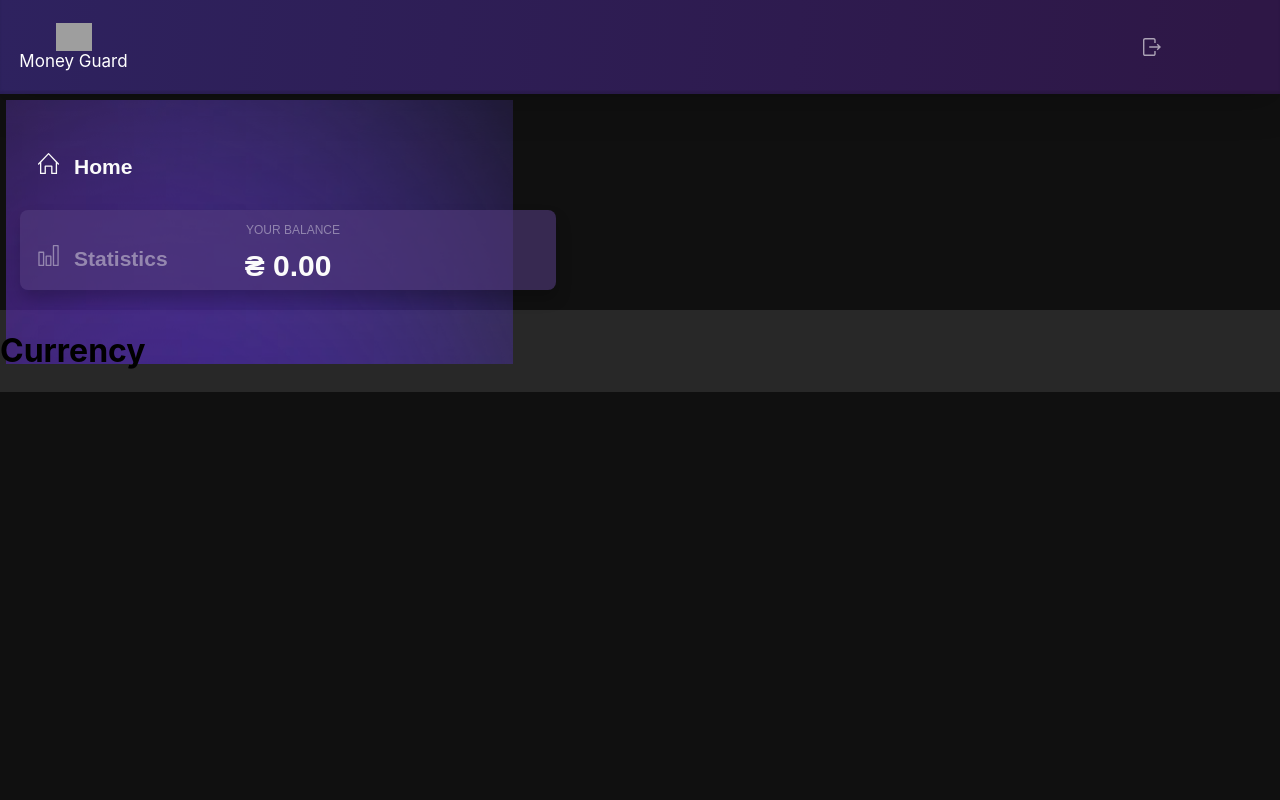
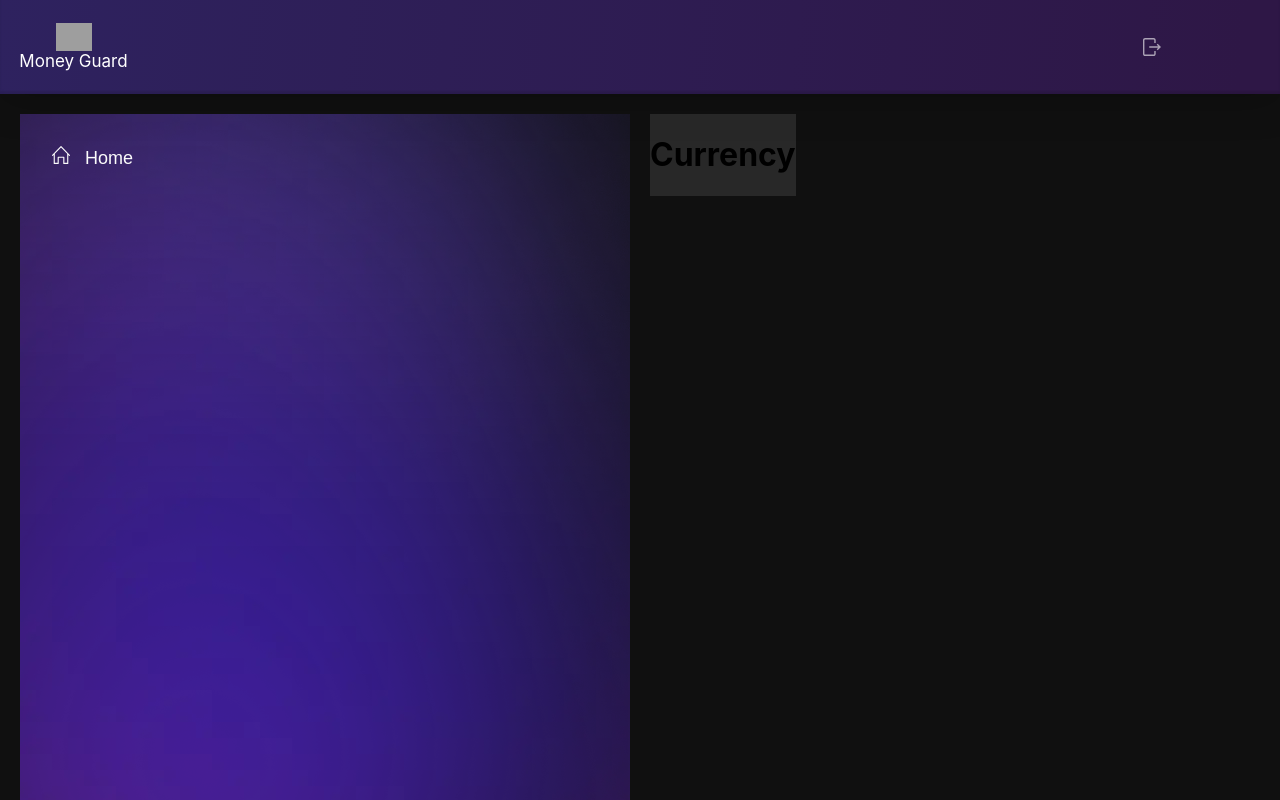
Before and after one commit to OxS90/MoneyGuard, a React (Create React App) app: page /MoneyGuard/home in a window 1280 px wide. Shown: the top 800 px of the page. Built offline with nearby package versions, Linux system fonts and the light colour scheme; grey boxes are pictures that could not be loaded.

Commit message:
responsive dashbord

```diff
--- a/src/components/Balance/Balance.js
+++ b/src/components/Balance/Balance.js
@@ -1,8 +1,9 @@
 import React from 'react';
 import { useSelector } from 'react-redux'; // Importăm useSelector pentru a accesa starea Redux
 import css from './Balance.module.css';
+// Balance.js
 
-export const Balance = () => {
+const Balance = () => {
   const totalBalance = useSelector(state => state.balance.totalBalance); // Extragem totalul soldului din starea Redux
 
   return (
@@ -15,3 +16,5 @@ export const Balance = () => {
     </div>
   );
 };
+
+export default Balance;
--- a/src/components/Balance/Balance.module.css
+++ b/src/components/Balance/Balance.module.css
@@ -1,3 +1,4 @@
+/* Balance.module.css */
 .balanceTitle {
   margin-top: 5px;
   margin-left: 10px;
--- a/src/components/Navigation/Navigation.js
+++ b/src/components/Navigation/Navigation.js
@@ -1,50 +1,57 @@
+// Navigation.js
+import React from 'react';
+import { useSelector } from 'react-redux';
 import { NavLink } from 'react-router-dom';
 // import { useAuth } from '../../hooks/useAuth';
 import css from './Navigation.module.css';
-// import { SlChart, SlHome } from 'react-icons/sl';
 import { selectIsLoggedIn } from '../../redux/authorisation/selectors';
 import { SlChart, SlHome } from 'react-icons/sl';
 import { RiMoneyDollarBoxLine } from 'react-icons/ri';
 
-export const Navigation = () => {
-  // const { user } = useAuth();
-  // const { isLoggedIn } = useAuth();
+const Navigation = () => {
+  const isLoggedIn = useSelector(selectIsLoggedIn);
 
   return (
     <div className={css.responsiveBox}>
-      <section>
       <nav className={css.linksBox}>
-          <NavLink to="/" exact="true" className={css.link}>
-            <h3>
+        <NavLink to="/" exact className={css.link}>
           <span className={css.iconMargin}>
             <SlHome />
           </span>
           <p className={css.nameHidden}>Home</p>
-            </h3>
         </NavLink>
 
-          {selectIsLoggedIn && (
-            <NavLink to="/statistics" exact="true" className={css.link}>
-              <h3>
+        {isLoggedIn && (
+          <NavLink to="/statistics" exact className={css.link}>
             <span className={css.iconMargin}>
               <SlChart />
             </span>
             <p className={css.nameHidden}>Statistics</p>
-              </h3>
           </NavLink>
         )}
-          {selectIsLoggedIn && (
-            <NavLink to="/" exact="true" className={css.linkCurrency}>
-              <h3>
+
+        {/* Afișează link-ul pentru "Currency" cu icon-ul "RiMoneyDollarBoxLine" */}
+        {isLoggedIn && (
+          <NavLink to="/" exact className={css.linkCurrency}>
             <span className={css.iconMargin}>
               <RiMoneyDollarBoxLine />
             </span>
             <p className={css.nameHidden}>Currency</p>
-              </h3>
+          </NavLink>
+        )}
+
+        {/* Afișează icon-ul "Currency" doar pe dispozitivele mobile */}
+        {isLoggedIn && (
+          <NavLink to="/" exact className={css.linkCurrency}>
+            <span className={css.iconMarginMobile}>
+              <RiMoneyDollarBoxLine />
+            </span>
+            <p className={css.nameHidden}>Currency</p>
           </NavLink>
         )}
       </nav>
-      </section>
     </div>
   );
 };
+
+export default Navigation;
--- a/src/components/Navigation/Navigation.module.css
+++ b/src/components/Navigation/Navigation.module.css
@@ -1,4 +1,4 @@
-/* mobile responsive */
+/* Navigation.module.css */
 .responsiveBox {
   background: url(../../assets//statisticsPage-background-d.webp);
   width: 100%;
@@ -14,11 +14,6 @@
   font-weight: 400;
   font-size: 18px;
   color: #fbfbfb;
-
-  .link.active {
-    color: #ffffff99;
-    font-weight: 700;
-  }
 }
 
 .nameHidden {
@@ -33,11 +28,6 @@
   font-weight: 400;
   font-size: 18px;
   color: #fbfbfb;
-
-  .link.active {
-    color: #ffffff99;
-    font-weight: 700;
-  }
 }
 
 .iconMargin {
@@ -51,11 +41,9 @@
   justify-content: center;
 }
 
-/* laptop responsive */
 @media only screen and (min-width: 768px) {
   .responsiveBox {
     flex-direction: row;
-    display: flex;
     width: 100%;
     height: 30vh;
     padding: 20px;
@@ -84,11 +72,6 @@
     font-weight: 400;
     font-size: 18px;
     color: #fbfbfb;
-
-    .link.active {
-      color: #ffffff99;
-      font-weight: 700;
-    }
   }
 
   .linkCurrency {
@@ -110,12 +93,11 @@
   }
 }
 
-/* desktop responsive */
 @media only screen and (min-width: 1280px) {
   .responsiveBox {
     background: url(../../assets//statisticsPage-background-d.webp);
     height: 100vh;
-    width: 40%;
+    width: 100%;
     display: flex;
     flex-direction: column;
   }
@@ -128,11 +110,6 @@
     font-weight: 400;
     font-size: 18px;
     color: #fbfbfb;
-
-    .link.active {
-      color: #ffffff99;
-      font-weight: 700;
-    }
   }
 
   .linkCurrency {
--- a/src/pages/DashboardPage/Dashboard.js
+++ b/src/pages/DashboardPage/Dashboard.js
@@ -1,53 +1,25 @@
 import Header from 'components/Header/Header';
-import { Navigation } from 'components/Navigation/Navigation';
+import Navigation from 'components/Navigation/Navigation';
 import css from './Dashboard.module.css';
-import { Balance } from 'components/Balance/Balance';
-import { useMediaQuery } from 'react-responsive';
+import Balance from 'components/Balance/Balance';
 
 const Dashboard = () => {
-  const Desktop = ({ children }) => {
-    const isDesktop = useMediaQuery({ minWidth: 992 });
-    return isDesktop ? children : null;
-  };
-  const Tablet = ({ children }) => {
-    const isTablet = useMediaQuery({ minWidth: 768, maxWidth: 991 });
-    return isTablet ? children : null;
-  };
-  const Mobile = ({ children }) => {
-    const isMobile = useMediaQuery({ maxWidth: 767 });
-    return isMobile ? children : null;
-  };
-
   return (
     <>
-      {/* 3 parti mari si late */}
-      {/* Header Main cu tranzactii Side cu Balance */}
-      <div>
-        <Desktop>
-          <Header />
-        </Desktop>
-        <Tablet>
-          <Header />
-        </Tablet>
-        <Mobile>
-          <Header />
-        </Mobile>
-      </div>
-
+      <Header />
       <div className={css.dashBox}>
-        <div className={css.list}>
+        <div className={css.sideSegment}>
           <Navigation />
-        </div>
-
-        <div className={css.balanceBox}>
           <Balance />
         </div>
-      </div>
-
-      <div className={css.currencyBox}>
-        <h1>Currency</h1>
+        <div className={css.contentSegment}>
+          <div className={css.currencyBox}>
+            <h1>Currency</h1>
+          </div>
+        </div>
       </div>
     </>
   );
 };
+
 export default Dashboard;
--- a/src/pages/DashboardPage/Dashboard.module.css
+++ b/src/pages/DashboardPage/Dashboard.module.css
@@ -1,20 +1,27 @@
-.list {
-  list-style-type: none;
+.dashBox {
+  background-color: url(../../assets//statisticsPage-background-d.webp);
   display: flex;
-  flex-direction: row;
-  height: 12vh;
-  padding: 6px;
+  flex-direction: column;
+  align-items: center;
+  padding: 20px; /* Adăugați padding pentru a spația conținutul de margini */
 }
 
-.dashBox {
-  background-color: url(../../assets//statisticsPage-background-d.webp);
+.sideSegment {
+  display: flex;
+  flex-direction: column;
+  justify-content: flex-start;
+  align-items: flex-start;
+  width: 100%;
+  max-width: 400px; /* Limitați lățimea segmentului lateral */
 }
 
-.balanceBox {
-  flex-direction: row;
+.contentSegment {
   display: flex;
+  flex-direction: column;
+  justify-content: flex-start;
+  align-items: flex-start;
   width: 100%;
-  padding: 20px;
+  max-width: 400px; /* Limitați lățimea conținutului principal */
 }
 
 .currencyBox {
@@ -23,22 +30,20 @@
 }
 
 @media only screen and (min-width: 768px) {
-  .list {
-    display: flex;
-    flex-direction: column;
+  .dashBox {
+    flex-direction: row;
+    justify-content: center;
+    align-items: flex-start;
   }
 
-  .balanceBox {
-    flex-direction: row;
-    display: flex;
-    width: 45%;
-    padding: 20px;
+  .sideSegment {
+    width: 50%; /* Setăm lățimea la 50% pentru fiecare segment pe ecranul laptopului */
+    max-width: none; /* Anulăm limita de lățime */
+    margin-right: 20px; /* Adăugăm un spațiu între segmentele laterale și conținutul principal */
+  }
+
+  .contentSegment {
+    width: 50%; /* Setăm lățimea la 50% pentru fiecare segment pe ecranul laptopului */
+    max-width: none; /* Anulăm limita de lățime */
   }
 }
-
-@media only screen and (min-width: 1280px) {
-  .list {
-    display: flex;
-    flex-direction: column;
-  }
-}
```
Lines whose indentation alone changed are shown as unchanged.
